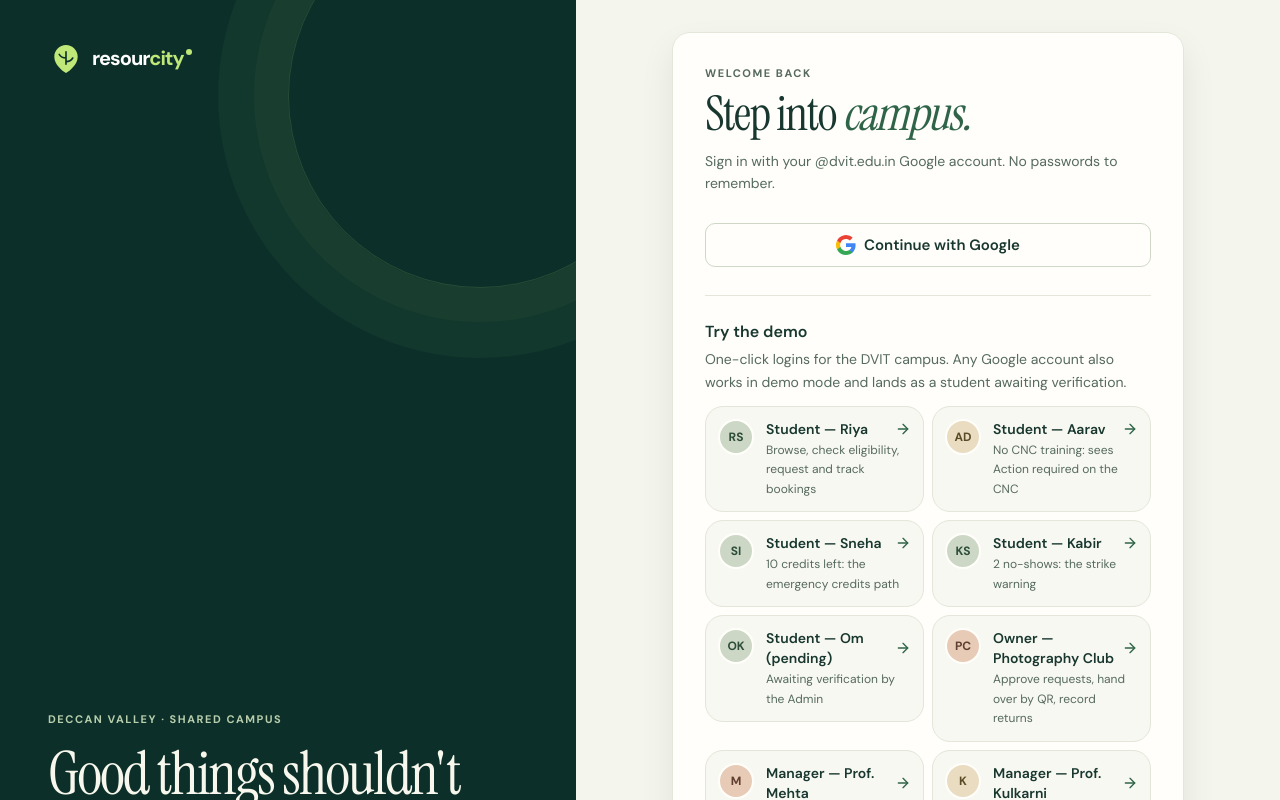
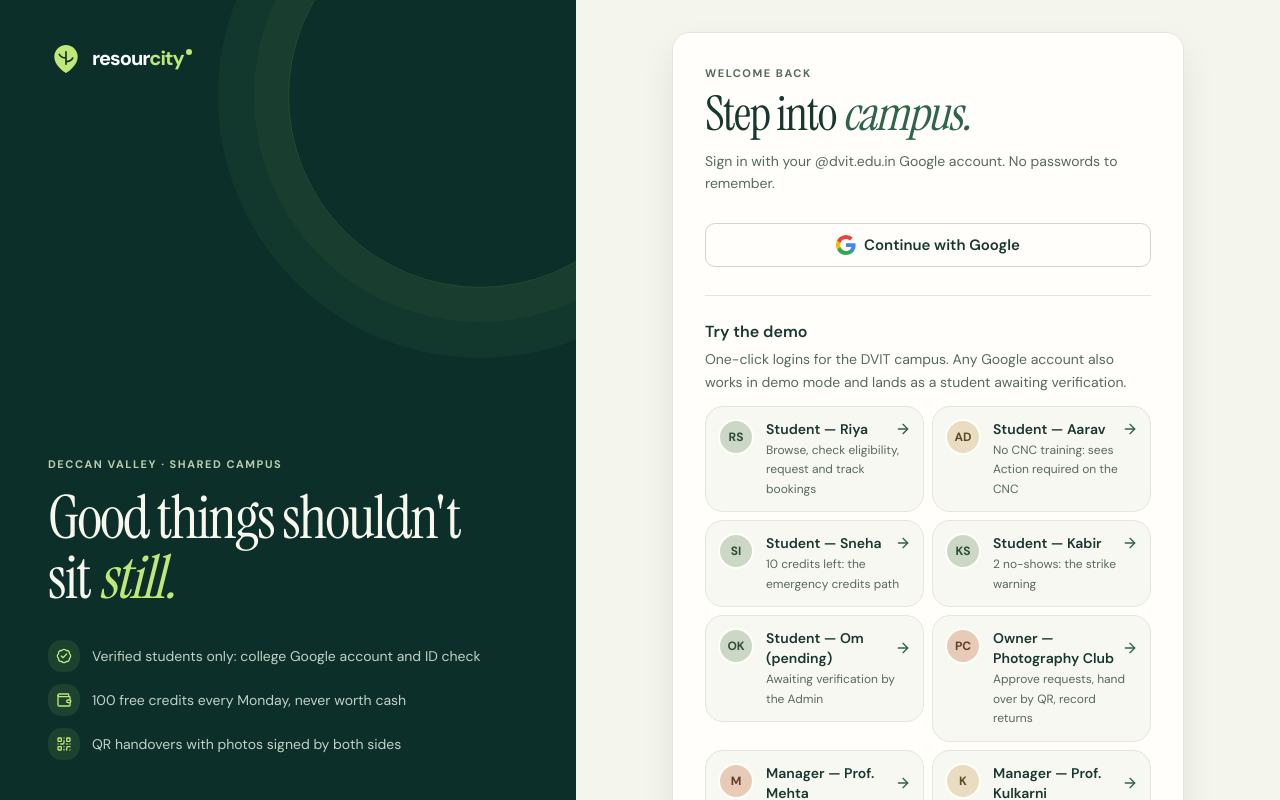
Before and after one commit to Woodbulky/ResourCity, a Next.js app: page /login in a window 1280 px wide. Shown: the top 800 px of the page. Built offline with nearby package versions, Linux system fonts and the light colour scheme.

Commit message:
phase-8: login side panel stays in view (sticky, one screen tall) so its headline isn't pushed below the longer demo list

```diff
--- a/src/app/(auth)/layout.tsx
+++ b/src/app/(auth)/layout.tsx
@@ -12,7 +12,7 @@ const FACTS = [
 export default function AuthLayout({ children }: LayoutProps<"/">) {
   return (
     <div className="grid min-h-screen flex-1 lg:grid-cols-[minmax(0,0.9fr)_minmax(0,1.1fr)]">
-      <aside className="on-dark relative hidden overflow-hidden bg-pine-deep px-12 py-10 text-[#e9f0e5] lg:flex lg:flex-col">
+      <aside className="on-dark relative hidden overflow-hidden bg-pine-deep px-12 py-10 text-[#e9f0e5] lg:sticky lg:top-0 lg:flex lg:h-screen lg:flex-col lg:self-start">
         <span aria-hidden className="absolute -right-24 -top-24 size-96 rounded-full border border-leaf/15 shadow-[0_0_0_34px_rgba(191,232,121,0.04),0_0_0_70px_rgba(191,232,121,0.03)]" />
         <Link href="/" className="relative w-fit rounded-md" aria-label="ResourCity home">
           <Wordmark dark />
```
